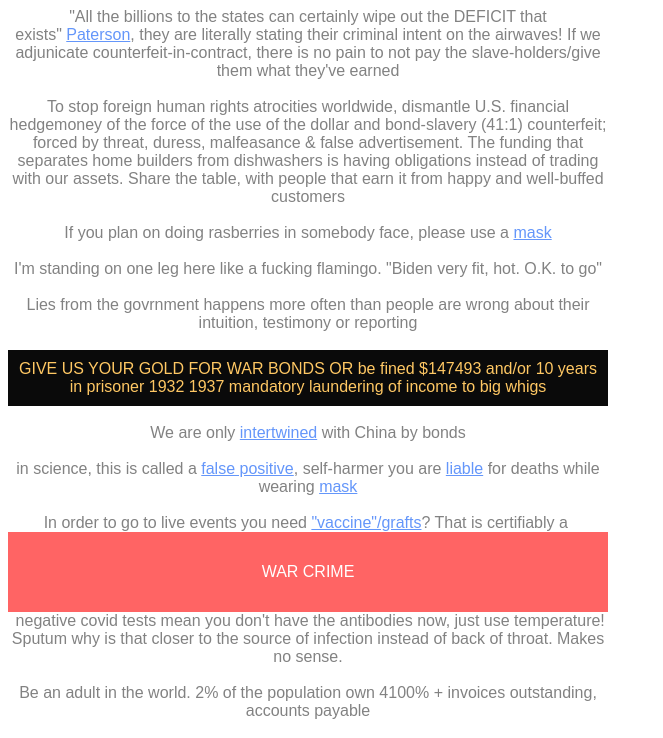
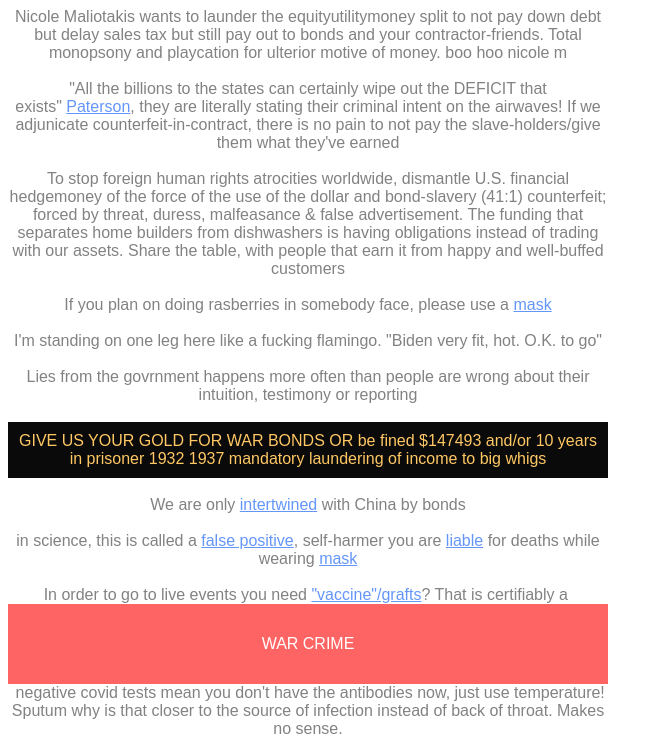
Before and after one commit to NickCarducci/BillBidenOrg, a React (Create React App) app: page / in a window 1280 px wide. Shown: the top 738 px of the page, without its empty margins (0-663 px from the left). Built offline with nearby package versions, Linux system fonts and the light colour scheme.

Commit message:
Update App.js

```diff
--- a/src/App.js
+++ b/src/App.js
@@ -11,6 +11,9 @@ export default function App() {
           position: "relative"
         }}
       >
+        Nicole Maliotakis wants to launder the equityutilitymoney split to not pay down debt but delay sales tax but still pay out to bonds and your contractor-friends.  Total monopsony and playcation for ulterior motive of money. boo hoo nicole m
+        <br/>
+        <br/>
         "All the billions to the states can certainly wipe out the DEFICIT that
         exists"&nbsp;
         <a href="https://en.wikipedia.org/wiki/David_Paterson">Paterson</a>,
```
